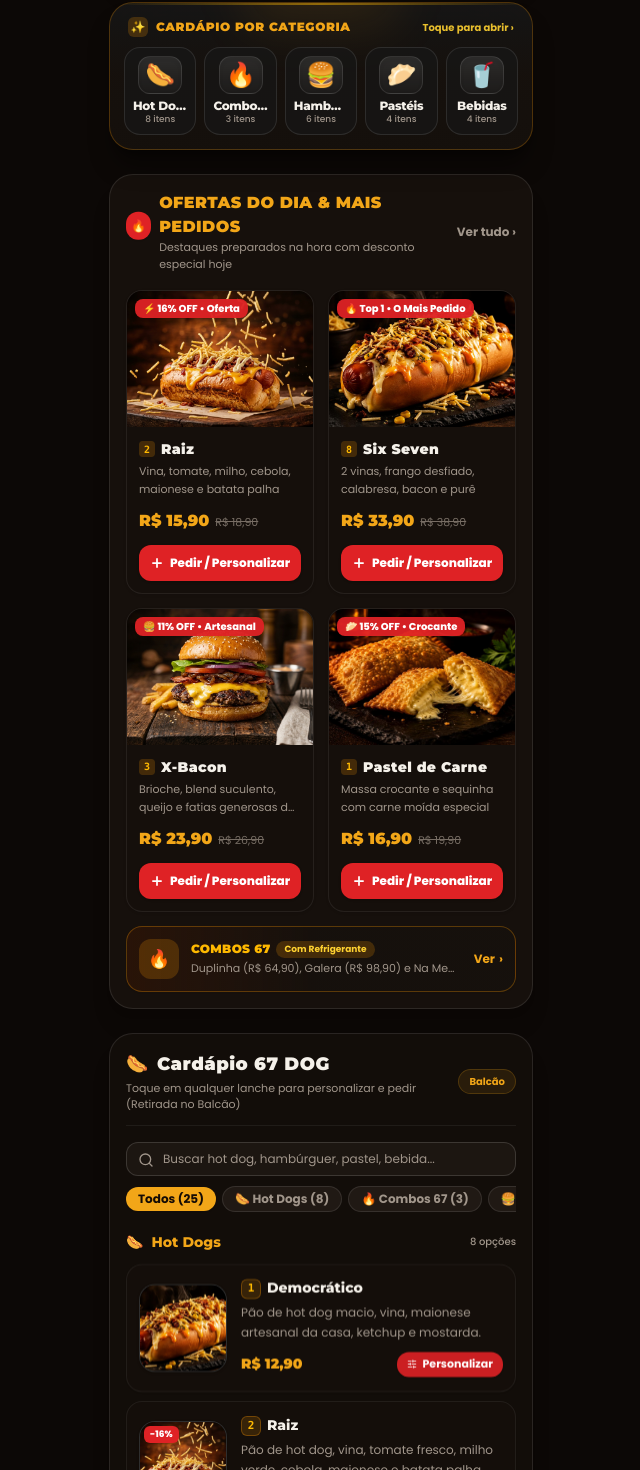
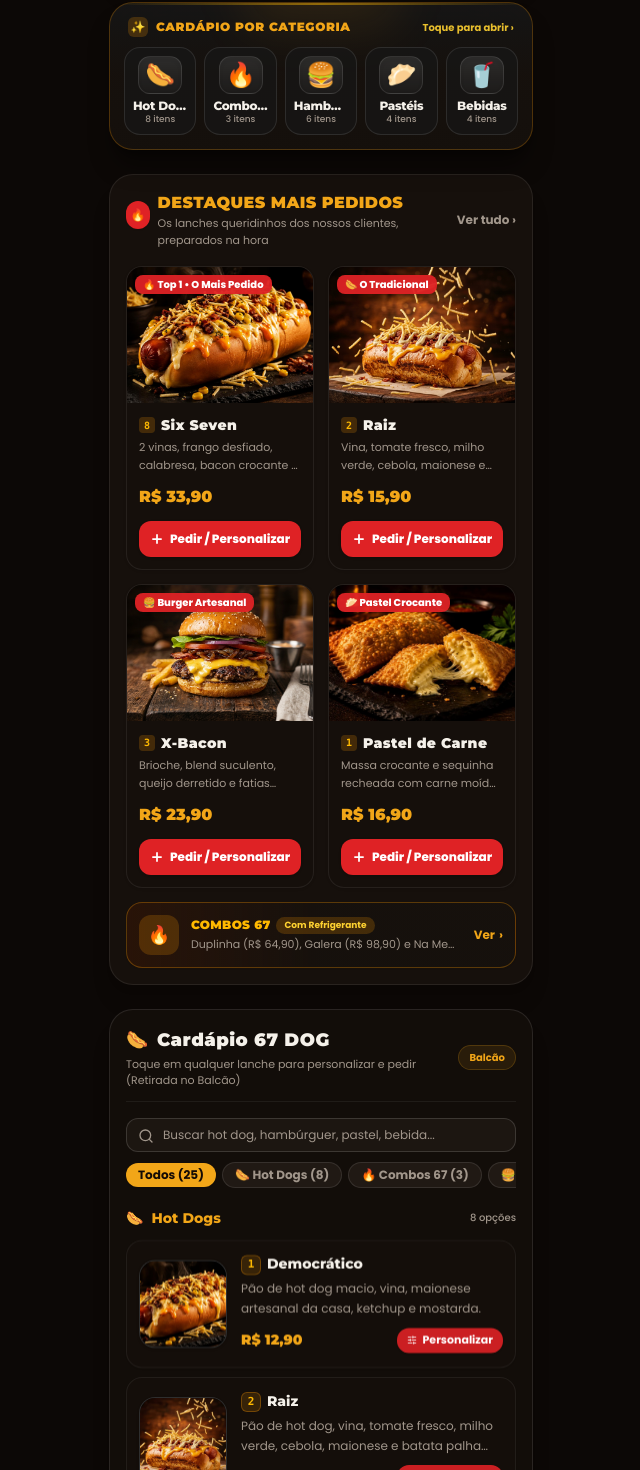
Before and after one commit to marciohelpdesk/67-dog, a React (Vite) app: page / in a window 1280 px wide. Shown: the part 673-2143 px from the top of the page, without its empty margins (319-959 px from the left). Built offline with nearby package versions, Linux system fonts and the light colour scheme.

Commit message:
refactor: remove discount pricing display
Simplify the menu item UI by removing discount badges and original price references. Updated data model to replace daily offer flags with popularity status.

```diff
--- a/src/App.tsx
+++ b/src/App.tsx
@@ -152,11 +152,6 @@ function MenuItemCard({
             e.currentTarget.src = ASSETS.hotdog;
           }}
         />
-        {item.discountPercent && (
-          <span className="absolute top-1 left-1 rounded-md bg-flame px-1.5 py-0.5 text-[9px] font-black text-white shadow-xs">
-            -{item.discountPercent}%
-          </span>
-        )}
       </div>
 
       {/* INFORMAÇÕES DO LANCHE */}
@@ -176,17 +171,10 @@ function MenuItemCard({
         </div>
 
         <div className="mt-2.5 flex items-center justify-between gap-2">
-          {/* PREÇO EM DESTAQUE COM PREÇO ORIGINAL SE HOUVER DESCONTO */}
-          <div className="flex items-baseline gap-1.5">
-            <span className="font-display text-sm font-black text-primary">
-              {formatCurrency(item.price)}
-            </span>
-            {item.originalPrice && (
-              <span className="text-[11px] text-muted-foreground line-through opacity-70">
-                {formatCurrency(item.originalPrice)}
-              </span>
-            )}
-          </div>
+          {/* PREÇO EM DESTAQUE */}
+          <span className="font-display text-sm font-black text-primary">
+            {formatCurrency(item.price)}
+          </span>
 
           {/* BOTÃO UNIFICADO COM ALTA LEGIBILIDADE */}
           <button
@@ -202,172 +190,6 @@ function MenuItemCard({
   );
 }
 
-function DailyOffersCarousel({
-  offers,
-  onSelect,
-}: {
-  offers: MenuItem[];
-  onSelect: (item: MenuItem) => void;
-}) {
-  const scrollRef = React.useRef<HTMLDivElement>(null);
-
-  const scrollLeft = () => {
-    if (scrollRef.current) {
-      scrollRef.current.scrollBy({ left: -240, behavior: 'smooth' });
-    }
-  };
-
-  const scrollRight = () => {
-    if (scrollRef.current) {
-      scrollRef.current.scrollBy({ left: 240, behavior: 'smooth' });
-    }
-  };
-
-  if (!offers || offers.length === 0) return null;
-
-  return (
-    <div className="relative overflow-hidden rounded-3xl border-2 border-flame/40 bg-gradient-to-br from-flame/15 via-card to-card p-3.5 sm:p-4 shadow-lg shadow-flame/5">
-      {/* HEADER DA SEÇÃO OFERTAS DO DIA */}
-      <div className="flex items-center justify-between gap-2 mb-3">
-        <div className="flex items-center gap-2.5">
-          <div className="flex h-7 w-7 items-center justify-center rounded-xl bg-flame text-white shadow-xs">
-            <span className="text-sm">⚡</span>
-          </div>
-          <div>
-            <div className="flex items-center gap-2">
-              <h3 className="font-display text-xs sm:text-sm font-black uppercase tracking-wider text-flame">
-                Ofertas do Dia
-              </h3>
-              <span className="rounded-full bg-flame/20 border border-flame/40 px-2 py-0.5 text-[9px] font-black uppercase text-flame tracking-tight">
-                Desconto Especial
-              </span>
-            </div>
-            <p className="text-[11px] text-muted-foreground">
-              Preços promocionais válidos para pedidos no balcão hoje
-            </p>
-          </div>
-        </div>
-
-        {/* SETAS DE NAVEGAÇÃO RÁPIDA */}
-        <div className="hidden sm:flex items-center gap-1">
-          <button
-            type="button"
-            onClick={scrollLeft}
-            className="flex h-7 w-7 items-center justify-center rounded-lg border border-border bg-secondary/80 text-muted-foreground hover:bg-secondary hover:text-foreground active:scale-95 transition-all cursor-pointer font-bold text-sm"
-            aria-label="Rolar para esquerda"
-          >
-            ‹
-          </button>
-          <button
-            type="button"
-            onClick={scrollRight}
-            className="flex h-7 w-7 items-center justify-center rounded-lg border border-border bg-secondary/80 text-muted-foreground hover:bg-secondary hover:text-foreground active:scale-95 transition-all cursor-pointer font-bold text-sm"
-            aria-label="Rolar para direita"
-          >
-            ›
-          </button>
-        </div>
-      </div>
-
-      {/* CARROSSEL HORIZONTAL DE OFERTAS */}
-      <div
-        ref={scrollRef}
-        className="flex gap-3 overflow-x-auto pb-2 scrollbar-none snap-x snap-mandatory scroll-smooth -mx-1 px-1"
-      >
-        {offers.map((offer, idx) => {
-          const match = offer.name.match(/^(\d+)[\.\-\s]+(.*)$/);
-          const itemNumber = match ? match[1] : null;
-          const displayName = match ? match[2] : offer.name;
-
-          return (
-            <article
-              key={`daily-offer-${offer.id}`}
-              onClick={() => onSelect(offer)}
-              style={{ animationDelay: `${Math.min(idx * 50, 250)}ms` }}
-              className="animate-card-entry snap-start w-[240px] sm:w-[260px] shrink-0 rounded-2xl border border-white/10 bg-neutral-900/95 p-3 shadow-md transition-all hover:border-flame/70 hover:shadow-xl hover:shadow-flame/10 hover:bg-neutral-850 cursor-pointer active:scale-[0.98] group flex flex-col justify-between will-change-[transform,opacity]"
-            >
-              <div>
-                {/* TOPO DO CARD: TAG DE ECONOMIA E IMAGEM */}
-                <div className="flex items-start gap-2.5">
-                  <div className="relative h-18 w-18 shrink-0 overflow-hidden rounded-2xl border border-white/10 bg-neutral-950 shadow-inner">
-                    <img
-                      src={getItemImage(offer)}
-                      alt={displayName}
-                      loading="lazy"
-                      className="h-full w-full object-cover group-hover:scale-110 transition-transform duration-300"
-                      onError={(e) => {
-                        e.currentTarget.src = ASSETS.hotdog;
-                      }}
-                    />
-                    {offer.discountPercent && (
-                      <span className="absolute top-1 left-1 rounded-md bg-flame px-1.5 py-0.5 text-[9px] font-black text-white shadow-xs">
-                        -{offer.discountPercent}%
-                      </span>
-                    )}
-                  </div>
-
-                  <div className="min-w-0 flex-1">
-                    <div className="flex items-center gap-1 mb-0.5">
-                      {itemNumber && (
-                        <span className="flex h-4 w-4 shrink-0 items-center justify-center rounded bg-primary/20 text-[10px] font-black text-primary font-mono">
-                          {itemNumber}
-                        </span>
-                      )}
-                      <span className="text-[10px] font-bold text-amber-400 uppercase tracking-tight truncate">
-                        {offer.category === 'combos'
-                          ? 'Combo'
-                          : offer.category === 'hotdogs'
-                          ? 'Hot Dog'
-                          : offer.category === 'hamburgueres'
-                          ? 'Burger'
-                          : offer.category === 'pasteis'
-                          ? 'Pastel'
-                          : 'Especial'}
-                      </span>
-                    </div>
-                    <h4 className="font-display text-xs font-black text-foreground group-hover:text-primary transition-colors leading-tight truncate">
-                      {displayName}
-                    </h4>
-                    <p className="mt-1 text-[11px] text-muted-foreground line-clamp-2 leading-relaxed">
-                      {offer.description}
-                    </p>
-                  </div>
-                </div>
-              </div>
-
-              {/* RODAPÉ DO CARD: PREÇOS E BOTÃO DE AÇÃO */}
-              <div className="mt-3 flex items-center justify-between border-t border-white/10 pt-2.5">
-                <div>
-                  <div className="flex items-baseline gap-1.5">
-                    <span className="font-display text-sm font-black text-flame">
-                      {formatCurrency(offer.price)}
-                    </span>
-                    {offer.originalPrice && (
-                      <span className="text-[11px] text-muted-foreground line-through opacity-70">
-                        {formatCurrency(offer.originalPrice)}
-                      </span>
-                    )}
-                  </div>
-                </div>
-
-                <div className="flex items-center gap-1.5">
-                  <span className="inline-flex items-center gap-1 rounded-md bg-flame/15 border border-flame/30 px-2 py-0.5 text-[10px] font-bold text-flame group-hover:bg-flame group-hover:text-white transition-colors">
-                    <SlidersHorizontal className="h-2.5 w-2.5" />
-                    <span>Pedir</span>
-                  </span>
-                  <div className="flex h-6 w-6 items-center justify-center rounded-full bg-flame text-white shadow-xs group-hover:scale-110 group-hover:brightness-110 transition-all shrink-0">
-                    <Plus className="h-3.5 w-3.5 stroke-[3]" />
-                  </div>
-                </div>
-              </div>
-            </article>
-          );
-        })}
-      </div>
-    </div>
-  );
-}
-
 function useAnimatedNumber(target: number, duration = 380) {
   const [current, setCurrent] = useState(target);
   const startRef = React.useRef(target);
@@ -477,10 +299,6 @@ export default function App() {
   const [activeCategory, setActiveCategory] = useState<string>('all');
   const [searchQuery, setSearchQuery] = useState('');
 
-  const dailyOffers = useMemo(() => {
-    return MENU_ITEMS.filter((item) => item.isDailyOffer);
-  }, []);
-
   const [cart, setCart] = useState<Record<string, CartItemState>>({});
   const [isCartOpen, setIsCartOpen] = useState(false);
   const [customerName, setCustomerName] = useState('');
@@ -529,41 +347,41 @@ export default function App() {
 
   const highlights = useMemo(() => {
     const allItems = MENU_CATEGORIES.flatMap((c) => c.items);
+    const dogSixSeven = allItems.find((i) => i.id === 'dog-six-seven');
     const dogRaiz = allItems.find((i) => i.id === 'dog-raiz');
-    const dogSixSeven = allItems.find((i) => i.id === 'dog-six-seven');
     const burgerBacon = allItems.find((i) => i.id === 'burger-x-bacon');
     const pastelCarne = allItems.find((i) => i.id === 'pastel-carne');
 
     const list = [];
-    if (dogRaiz) {
-      list.push({
-        item: dogRaiz,
-        badge: '⚡ 16% OFF • Oferta',
-        subtitle: 'Vina, tomate, milho, cebola, maionese e batata palha',
-        img: ASSETS.hotdogAppetizing,
-      });
-    }
     if (dogSixSeven) {
       list.push({
         item: dogSixSeven,
         badge: '🔥 Top 1 • O Mais Pedido',
-        subtitle: '2 vinas, frango desfiado, calabresa, bacon e purê',
+        subtitle: '2 vinas, frango desfiado, calabresa, bacon crocante e purê',
         img: ASSETS.heroHotdog,
+      });
+    }
+    if (dogRaiz) {
+      list.push({
+        item: dogRaiz,
+        badge: '🌭 O Tradicional',
+        subtitle: 'Vina, tomate fresco, milho verde, cebola, maionese e batata palha',
+        img: ASSETS.hotdogAppetizing,
       });
     }
     if (burgerBacon) {
       list.push({
         item: burgerBacon,
-        badge: '🍔 11% OFF • Artesanal',
-        subtitle: 'Brioche, blend suculento, queijo e fatias generosas de bacon',
+        badge: '🍔 Burger Artesanal',
+        subtitle: 'Brioche, blend suculento, queijo derretido e fatias generosas de bacon',
         img: ASSETS.burger,
       });
     }
     if (pastelCarne) {
       list.push({
         item: pastelCarne,
-        badge: '🥟 15% OFF • Crocante',
-        subtitle: 'Massa crocante e sequinha com carne moída especial',
+        badge: '🥟 Pastel Crocante',
+        subtitle: 'Massa crocante e sequinha recheada com carne moída especial',
         img: ASSETS.pastel,
       });
     }
@@ -1032,8 +850,8 @@ export default function App() {
           </div>
         </nav>
 
-        {/* SEÇÃO OFERTAS DO DIA & DESTAQUES MAIS PEDIDOS (COMO NO INÍCIO: CARDS GRANDES, APETITOSOS E DESTACADOS) */}
-        <section className="mt-6 rounded-3xl border border-border bg-card p-4 shadow-xl">
+        {/* SEÇÃO DESTAQUES MAIS PEDIDOS (PURO DESTAQUE, SEM DESCONTOS) */}
+        <section className="mt-6 rounded-3xl border border-border/80 bg-card p-4 shadow-xl">
           <div className="flex items-center justify-between pb-1">
             <div className="flex items-center gap-2">
               <span className="flex h-7 w-7 items-center justify-center rounded-xl bg-flame text-white text-xs font-black shadow-xs animate-bounce">
@@ -1041,10 +859,10 @@ export default function App() {
               </span>
               <div>
                 <h2 className="font-display text-sm sm:text-base font-black tracking-wide text-primary flex items-center gap-1.5">
-                  <span>OFERTAS DO DIA & MAIS PEDIDOS</span>
+                  <span>DESTAQUES MAIS PEDIDOS</span>
                 </h2>
                 <p className="text-[11px] text-muted-foreground">
-                  Destaques preparados na hora com desconto especial hoje
+                  Os lanches queridinhos dos nossos clientes, preparados na hora
                 </p>
               </div>
             </div>
@@ -1060,7 +878,7 @@ export default function App() {
             </button>
           </div>
 
-          {/* GRADE DE CARDS DESTACADOS COM FOTOS GRANDES, DESCONTOS E BOTÃO DIRETO */}
+          {/* GRADE DE CARDS DESTACADOS COM FOTOS GRANDES E BOTÃO DIRETO */}
           <div className="mt-3.5 grid grid-cols-2 gap-3 sm:gap-3.5">
             {highlights.map(({ item, badge, subtitle, img }) => {
               const match = item.name.match(/^(\d+)[\.\-\s]+(.*)$/);
@@ -1100,15 +918,10 @@ export default function App() {
                           {subtitle || item.description}
                         </p>
                       </div>
-                      <div className="mt-2.5 flex items-baseline gap-1.5">
+                      <div className="mt-2.5">
                         <span className="font-display text-sm sm:text-base font-black text-primary">
                           {formatCurrency(item.price)}
                         </span>
-                        {item.originalPrice && (
-                          <span className="text-[11px] text-muted-foreground line-through opacity-70">
-                            {formatCurrency(item.originalPrice)}
-                          </span>
-                        )}
                       </div>
                     </div>
                   </div>
@@ -1399,13 +1212,6 @@ export default function App() {
 
             {/* SCROLLABLE LIST OF MENU ITEMS */}
             <div className="flex-1 overflow-y-auto px-3 py-4 space-y-6">
-              {/* OFERTAS DO DIA NO TOPO DO MODAL */}
-              {dailyOffers.length > 0 && searchQuery.trim() === '' && (
-                <div>
-                  <DailyOffersCarousel offers={dailyOffers} onSelect={openCustomization} />
-                </div>
-              )}
-
               {filteredCategories.length === 0 ? (
                 <div className="py-12 text-center">
                   <p className="text-3xl mb-2">🔍</p>
--- a/src/data/menuData.ts
+++ b/src/data/menuData.ts
@@ -80,9 +80,7 @@ export const MENU_CATEGORIES: MenuCategory[] = [
         category: 'hotdogs',
         description: 'Pão de hot dog, vina, tomate fresco, milho verde, cebola, maionese e batata palha crocante.',
         price: 15.9,
-        originalPrice: 18.9,
-        discountPercent: 16,
-        isDailyOffer: true,
+        popular: true,
         ingredients: ['Vina', 'Tomate', 'Milho', 'Cebola', 'Maionese', 'Batata Palha'],
       },
       {
@@ -131,9 +129,7 @@ export const MENU_CATEGORIES: MenuCategory[] = [
         category: 'hotdogs',
         description: 'O mais completo! Pão de hot dog, 2 vinas, frango desfiado, calabresa, bacon, purê, tomate, milho, cebola, maionese e batata palha.',
         price: 33.9,
-        originalPrice: 38.9,
-        discountPercent: 13,
-        isDailyOffer: true,
+        popular: true,
         ingredients: ['2 Vinas', 'Frango Desfiado', 'Calabresa', 'Bacon Crocante', 'Purê', 'Milho', 'Tomate', 'Cebola', 'Maionese', 'Batata Palha'],
       },
     ],
@@ -142,7 +138,7 @@ export const MENU_CATEGORIES: MenuCategory[] = [
     id: 'combos',
     label: 'Combos 67',
     emoji: '🔥',
-    badge: 'Economize',
+    badge: 'Mais Pedidos',
     items: [
       {
         id: 'combo-six-seven-na-medida',
@@ -156,11 +152,9 @@ export const MENU_CATEGORIES: MenuCategory[] = [
         id: 'combo-duplinha',
         name: '2. Duplinha',
         category: 'combos',
-        description: '1 Costelaço + 1 Six Seven + 1 Coca-Cola 600 ml. Perfeito para dividir ou comer a dois com economia!',
+        description: '1 Costelaço + 1 Six Seven + 1 Coca-Cola 600 ml. Perfeito para dividir ou comer a dois com muito sabor!',
         price: 64.9,
-        originalPrice: 74.9,
-        discountPercent: 13,
-        isDailyOffer: true,
+        popular: true,
         comboItems: ['1x 7. Costelaço (Costela desfiada)', '1x 8. Six Seven (Completo)', '1x Coca-Cola 600 ml Gelada'],
       },
       {
@@ -201,9 +195,7 @@ export const MENU_CATEGORIES: MenuCategory[] = [
         category: 'hamburgueres',
         description: 'Pão brioche, blend bovino artesanal, fatias generosas de bacon super crocante, queijo derretido e maionese da casa.',
         price: 23.9,
-        originalPrice: 26.9,
-        discountPercent: 11,
-        isDailyOffer: true,
+        popular: true,
         ingredients: ['Pão Brioche', 'Blend Bovino', 'Bacon Crocante em Tiras', 'Queijo Derretido', 'Maionese da Casa'],
       },
       {
@@ -244,9 +236,7 @@ export const MENU_CATEGORIES: MenuCategory[] = [
         category: 'pasteis',
         description: 'Massa artesanal super crocante e sequinha recheada com carne moída de primeira temperada artesanalmente, azeitona e cheiro verde.',
         price: 16.9,
-        originalPrice: 19.9,
-        discountPercent: 15,
-        isDailyOffer: true,
+        popular: true,
         ingredients: ['Massa Crocante 67', 'Carne Moída Especial', 'Azeitona', 'Cheiro Verde'],
       },
       {
```
